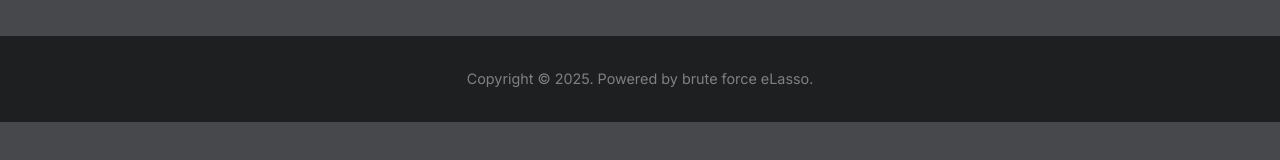
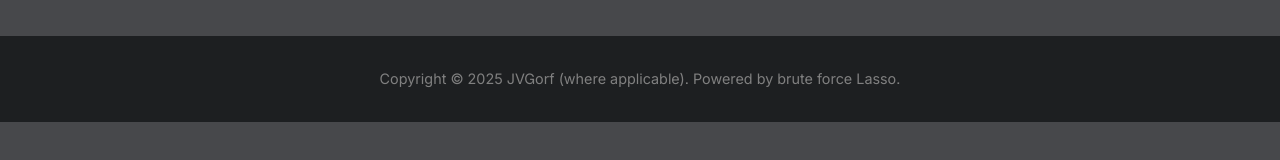
Before and after one commit to JVGorf/web, a plain HTML site: page index.html in a window 1280 px wide. Shown: the part 416-576 px from the top of the page. Drawn offline with Linux system fonts and the light colour scheme.

Commit message:
Add files via upload

```diff
--- a/footer.html
+++ b/footer.html
@@ -1,3 +1,3 @@
 <footer>
-    <p>Copyright © 2025. Powered by brute force eLasso.</p>
+    <p>Copyright © 2025 JVGorf (where applicable). Powered by brute force Lasso.</p>
 </footer>
```
